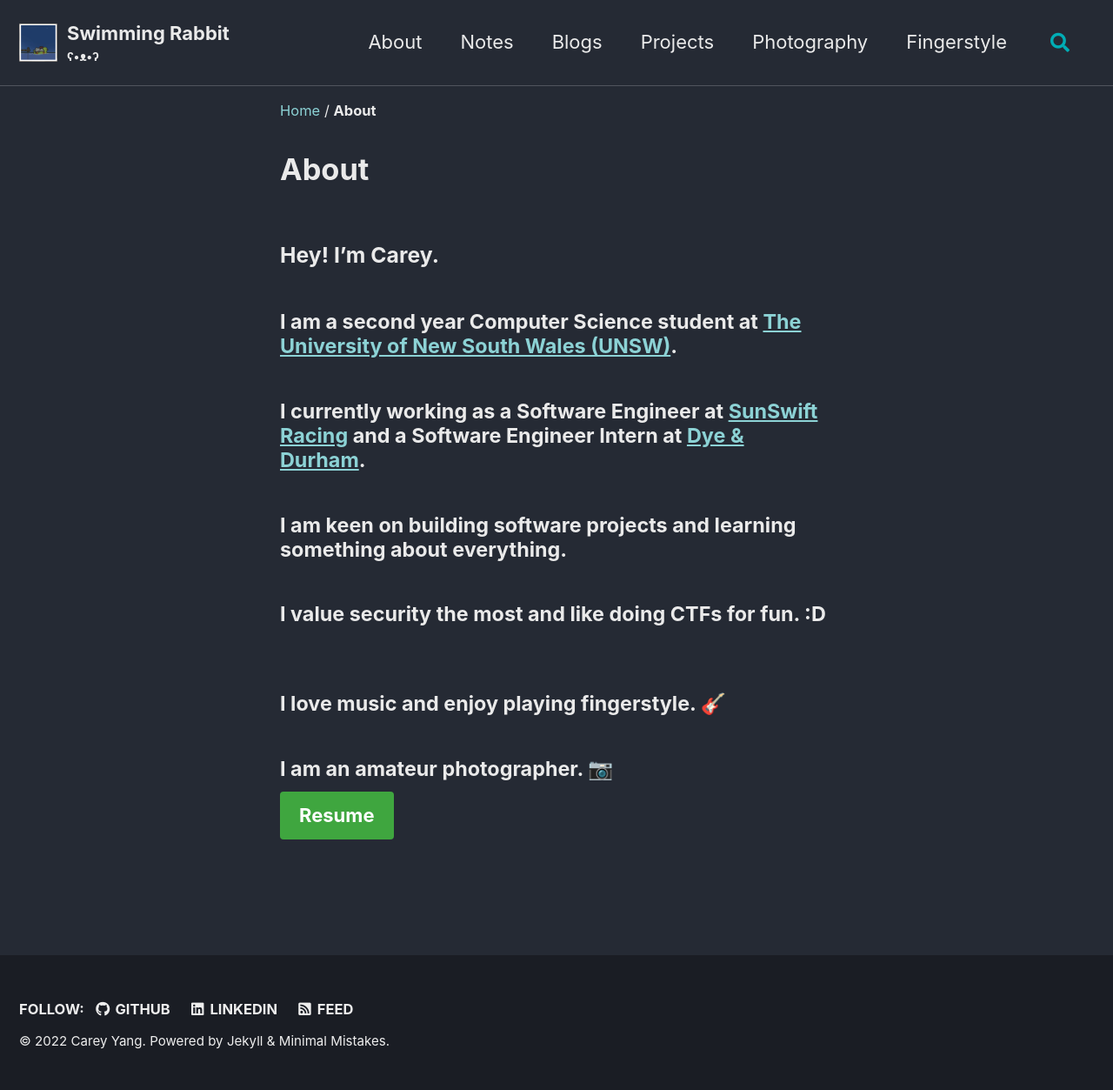
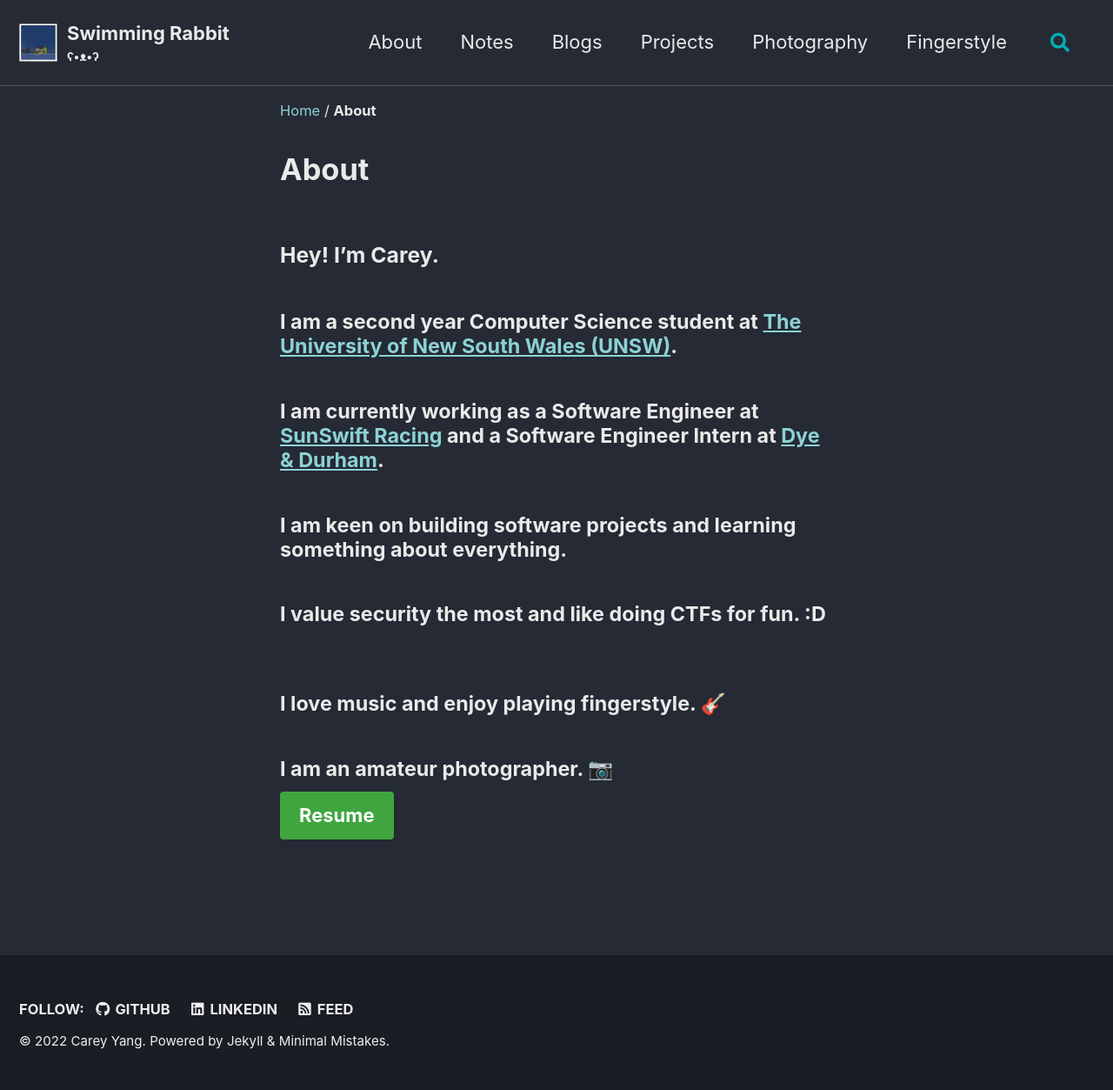
Before and after one commit to Justcarey13/Justcarey13.github.io, a Jekyll site: the page built from _pages/About.md, in a window 1280 px wide. Shown: the whole page at 87% size. Built offline with Jekyll 4.4.1, drawn with Linux system fonts in a browser that asks for light colours; cached includes are drawn as plain includes; nearby versions of some CDN libraries.

Commit message:
small changes

```diff
--- a/_pages/About.md
+++ b/_pages/About.md
@@ -9,7 +9,7 @@ excerpt: "Hi! My name is Carey."
 
 #### I am a second year Computer Science student at [The University of New South Wales (UNSW)](https://www.unsw.edu.au/).
 
-#### I currently working as a Software Engineer at [SunSwift Racing](https://www.sunswift.com/) and a Software Engineer Intern at [Dye & Durham](https://dyedurham.com.au/).
+#### I am currently working as a Software Engineer at [SunSwift Racing](https://www.sunswift.com/) and a Software Engineer Intern at [Dye & Durham](https://dyedurham.com.au/).
 
 #### I am keen on building software projects and learning something about everything.
 
```
